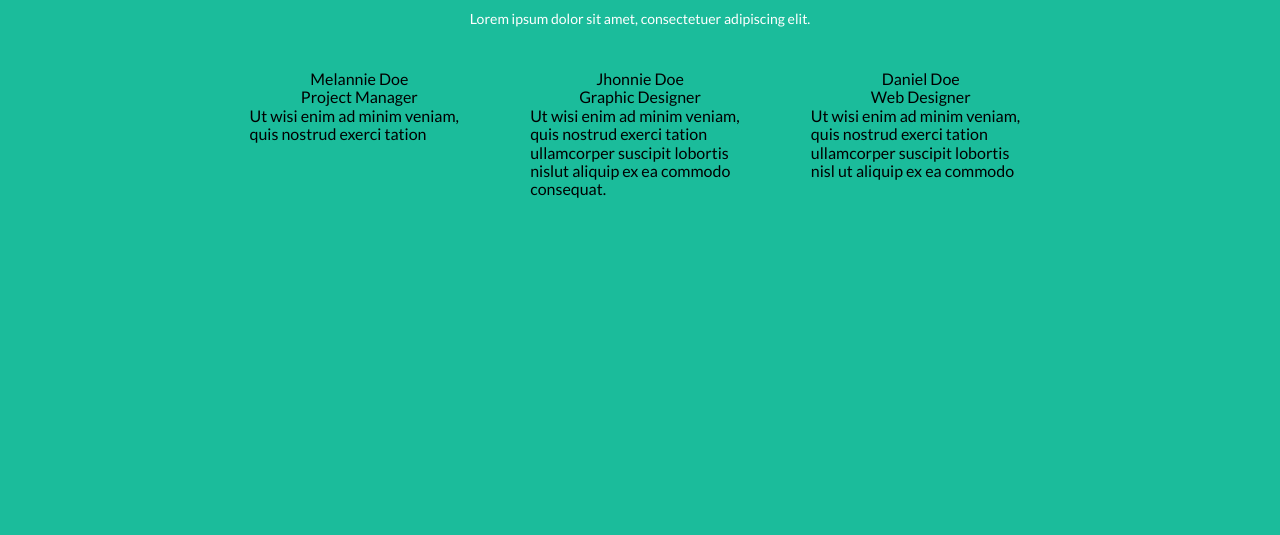
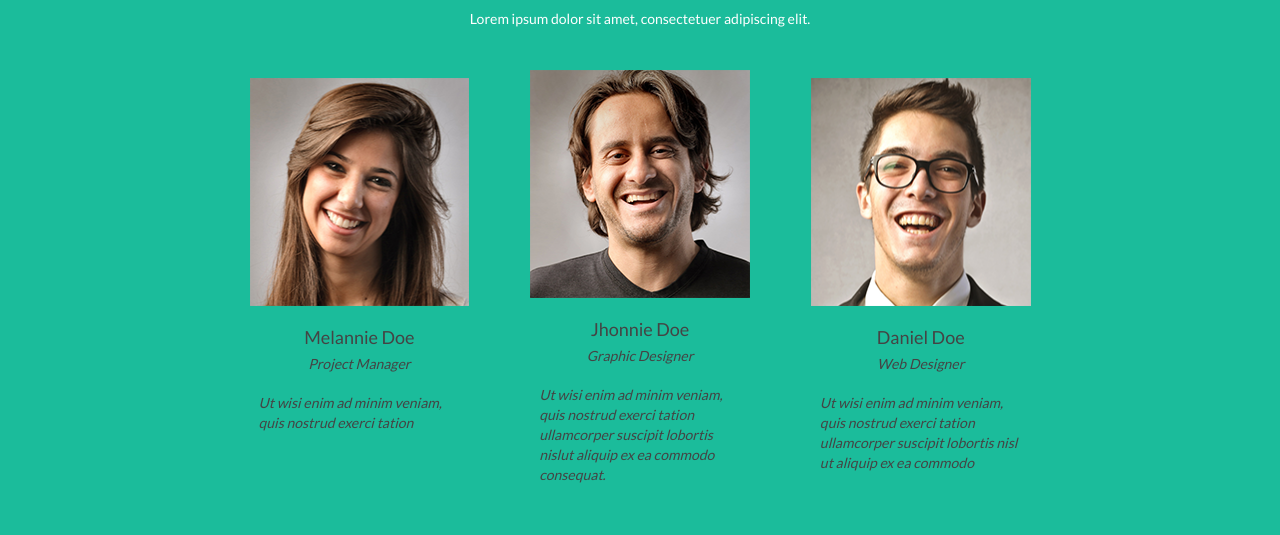
Before and after one commit to rejth/bla-landing, a React (Create React App) app: page / in a window 1280 px wide. Shown: the part 196-731 px from the top of the page. Built offline with nearby package versions, Linux system fonts and the light colour scheme.

Commit message:
fix About.js

```diff
--- a/src/components/About/About.js
+++ b/src/components/About/About.js
@@ -46,12 +46,12 @@ const UserCard = ({ image, name, profession, description }) => (
   <div className="about__card card">
     <div
       style={{ backgroundImage: `url(/img/about/${image})` }}
-      className="card__image"
+      className="about__image"
     ></div>
     <div className="about__info">
-      <span className="card__user">{name}</span>
-      <span className="card__profession">{profession}</span>
-      <p className="card__description">{description}</p>
+      <span className="about__user">{name}</span>
+      <span className="about__profession">{profession}</span>
+      <p className="about__description">{description}</p>
     </div>
   </div>
 );
```
